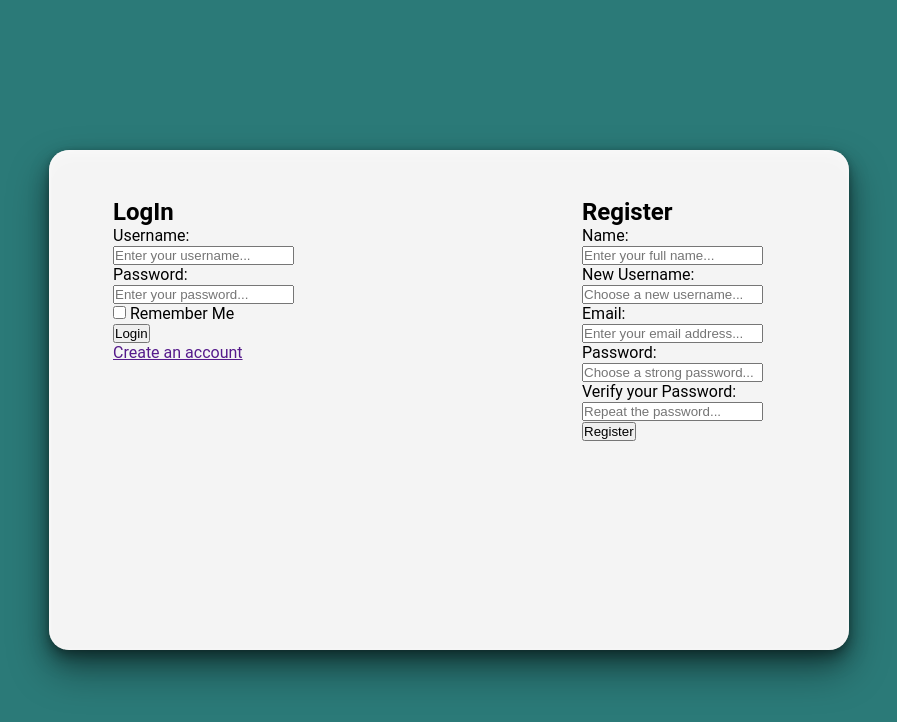
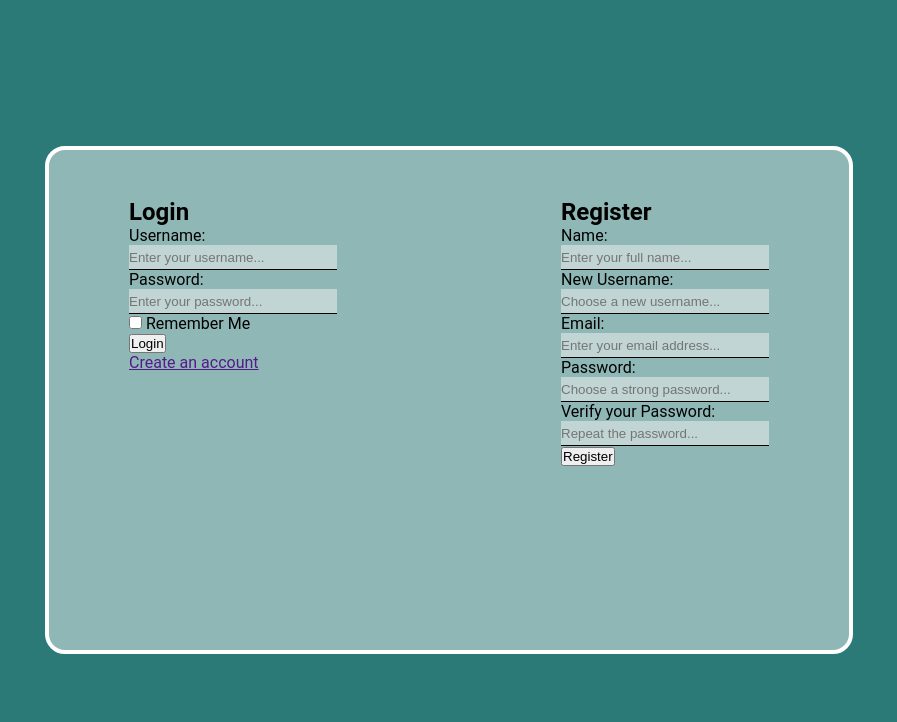
Before and after one commit to a-grade-99/Login-Page, a plain HTML site: page lindex.html in a window 1280 px wide. Shown: the whole page, without its empty margins (191-1088 px from the left). Drawn offline with Linux system fonts and the light colour scheme.

Commit message:
removed the box-shadow, and improved the input's (background color), plus made the container background a bit transparent

```diff
--- a/index.css
+++ b/index.css
@@ -17,21 +17,16 @@ body{
     top: 50%;
     left: 50%;
     transform: translate(-50%, -50%);
-    background-color: rgb(244, 244, 244);
+    background-color: rgba(244, 244, 244, 0.5);
 
-    box-shadow: 0 0 5px rgba(0, 0, 0, 0.1),
-    0 5px 10px rgba(0, 0, 0, 0.2),
-    0 10px 20px rgba(0, 0, 0, 0.3),
-    0 20px 40px rgba(0, 0, 0, 0.4),
-    inset 0 0 5px rgba(255, 255, 255, 0.4),
-    inset 0 5px 10px rgba(255, 255, 255, 0.3),
-    inset 0 10px 20px rgba(255, 255, 255, 0.2);
+    border: 4px solid white;
 
     display: flex;
+    justify-content: space-between;
 }
 
 .login{
-    margin: 3rem 0 0 4rem;
+    margin: 3rem 0 0 5rem;
 }
 
 input:focus:invalid{
@@ -43,5 +38,13 @@ input:focus:valid{
 }
 
 .register{
-    margin: 3rem 0 0 18rem;
+    margin: 3rem 5rem 0 0;
 }
+
+#username, #password, #name, #new_username, #new_password, #email, #verify{
+    background-color: rgba(244, 244, 244, 0.5);
+    border: none;
+    border-bottom: 1px solid black;
+    width: 13rem;
+    height: 1.5rem;
+}
--- a/lindex.html
+++ b/lindex.html
@@ -9,7 +9,7 @@
 <body>
     <div class="container">
         <div class="login">
-            <h2>LogIn</h2>
+            <h2>Login</h2>
             <form action="/login" method="post">
                 <div class="login_user">
                     <label for="username">Username:</label><br>
```
